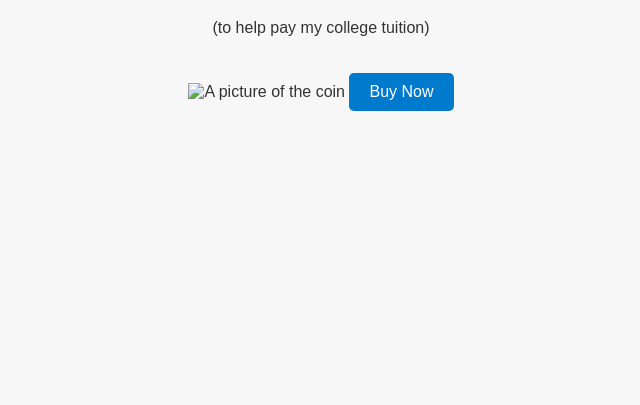
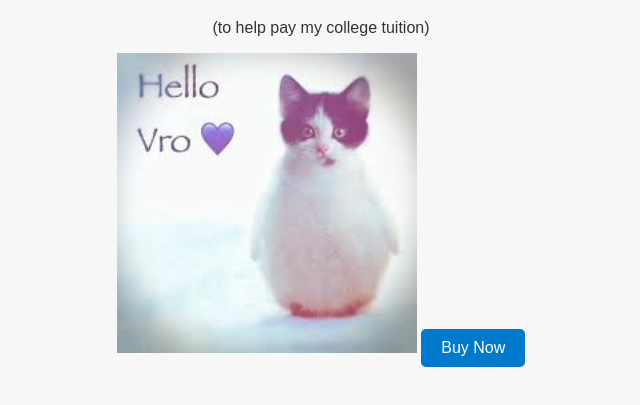
Before and after one commit to Teenmonster/Vro-Coin, a plain HTML site: page index.html in a window 1280 px wide. Shown: the part 119-524 px from the top of the page, without its empty margins (319-959 px from the left). Drawn offline with Linux system fonts and the light colour scheme.

Commit message:
Update index.html

```diff
--- a/index.html
+++ b/index.html
@@ -32,7 +32,7 @@
 <body>
     <h1>Vro, just buy my coin</h1>
     <p>(to help pay my college tuition)</p>
-<img src="coin.jpg" alt="A picture of the coin" style="width:300px;">
+<img src="download.jpeg" alt="A picture of the coin" style="width:300px;">
     <a href="https://example.com" target="_blank">Buy Now</a>
 </body>
 </html>
```
